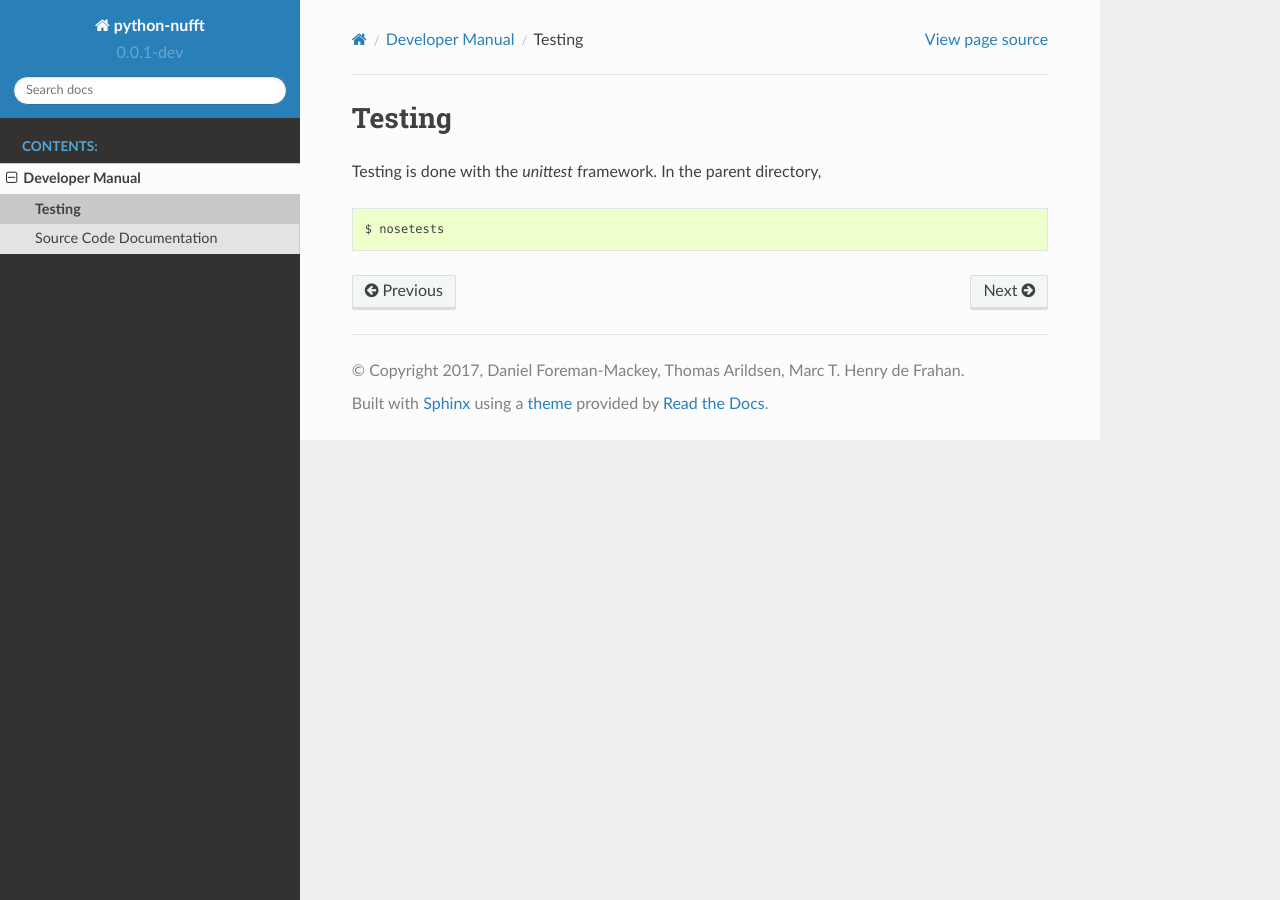
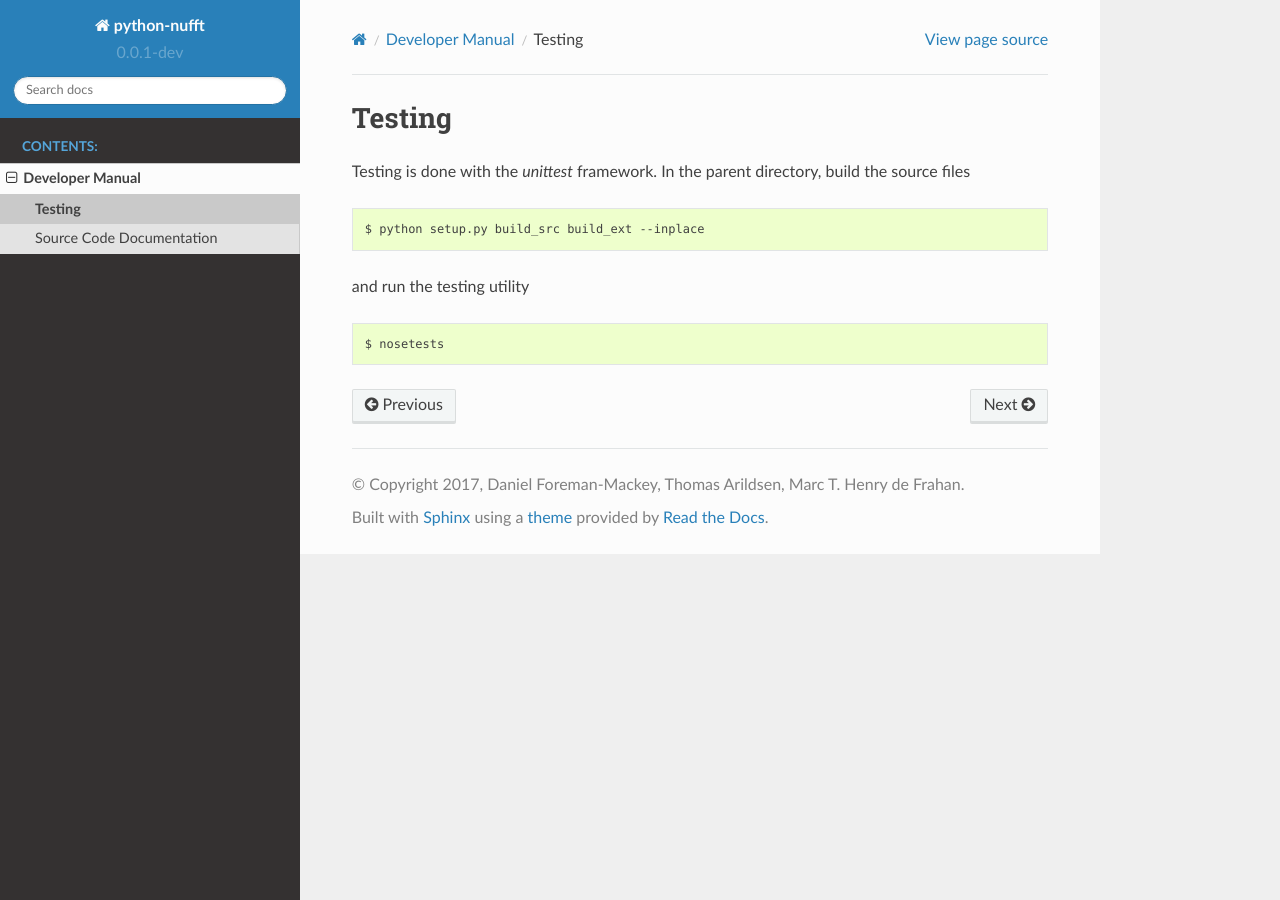
Before and after one commit to dfm/python-nufft, a Sphinx documentation site: the page built from docs/source/developer/testing.rst, in a window 1280 px wide. Built offline with Sphinx 7.4.7 and the Read the Docs theme 2.0.0, drawn with Linux system fonts in a browser that asks for light colours.

Commit message:
DOC: more explicit testing instructions.

```diff
--- a/docs/source/developer/testing.rst
+++ b/docs/source/developer/testing.rst
@@ -1,7 +1,13 @@
 Testing
 =======
 
-Testing is done with the `unittest` framework. In the parent directory,
+Testing is done with the `unittest` framework. In the parent directory, build the source files
+
+.. code-block:: bash
+
+   $ python setup.py build_src build_ext --inplace
+
+and run the testing utility
 
 .. code-block:: bash
 
```
